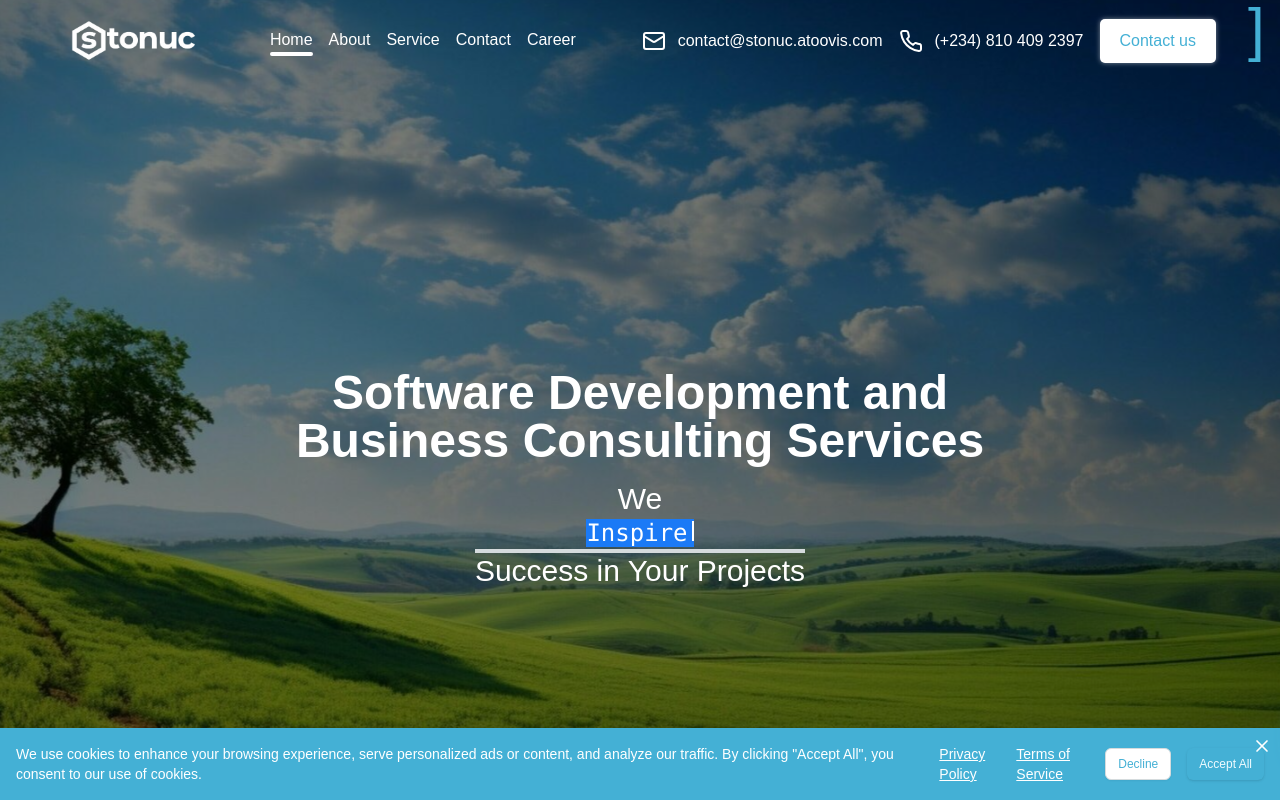
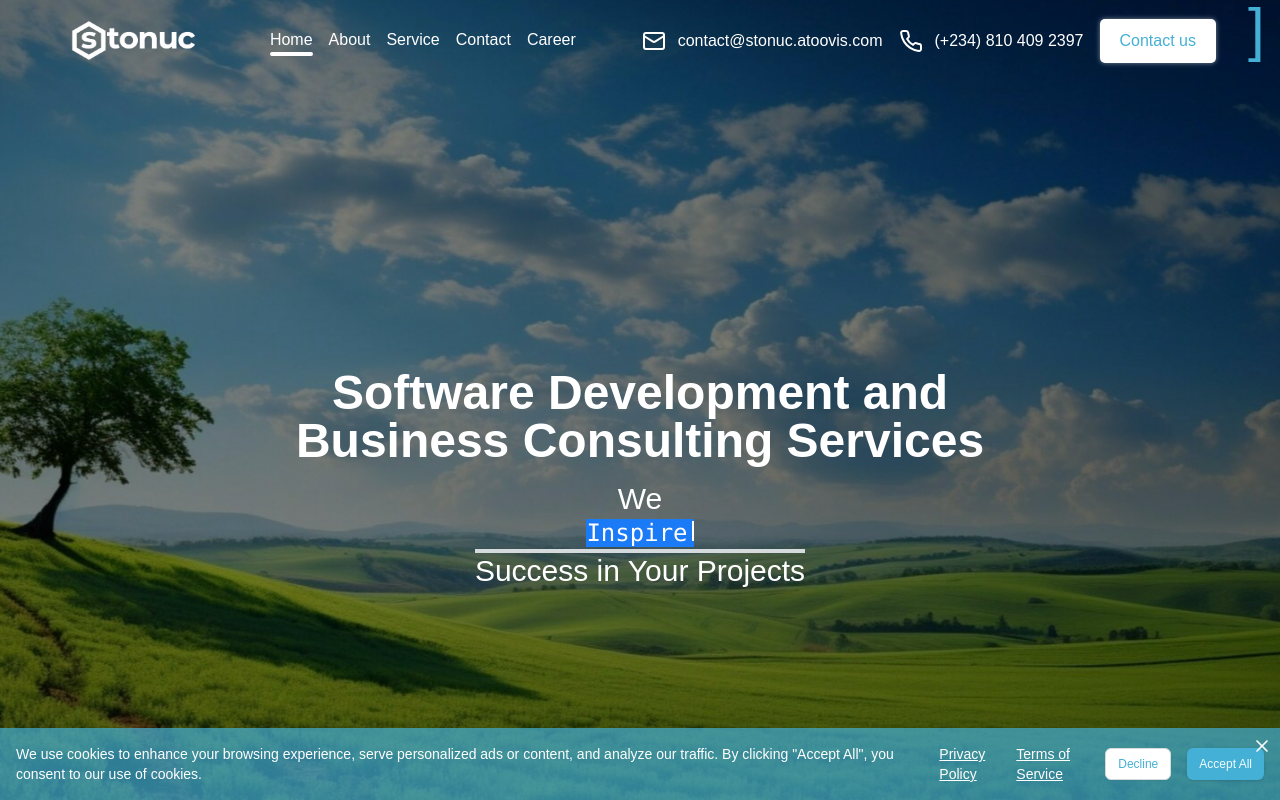
Before and after one commit to stonuc/stonuc-ng, a Next.js app: page / in a window 1280 px wide. Shown: the top 800 px of the page. Built offline with nearby package versions, Linux system fonts and the light colour scheme.

Commit message:
"Update CookieConsentBanner className to add opacity to bg-primary"

```diff
--- a/components/cookie-consent-banner.tsx
+++ b/components/cookie-consent-banner.tsx
@@ -33,7 +33,7 @@ const CookieConsentBanner = () => {
           animate={{ y: 0 }}
           exit={{ y: "100%" }}
           transition={{ type: "spring", stiffness: 300, damping: 30 }}
-          className="fixed bottom-0 left-0 right-0 bg-primary text-white p-4 shadow-lg z-50"
+          className="fixed bottom-0 left-0 right-0 bg-primary/70 text-white p-4 shadow-lg z-50"
         >
           <div className="container mx-auto flex flex-col md:flex-row items-center justify-between">
             <div className="mb-4 md:mb-0 mr-4 flex-grow">
```
